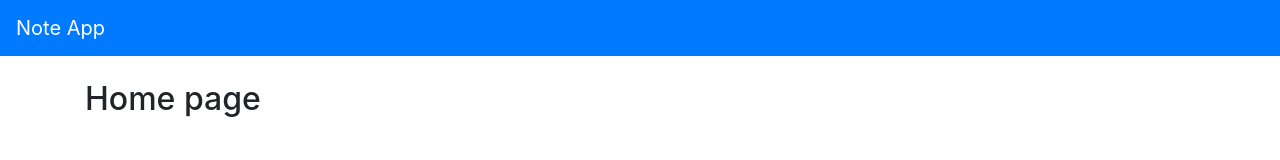
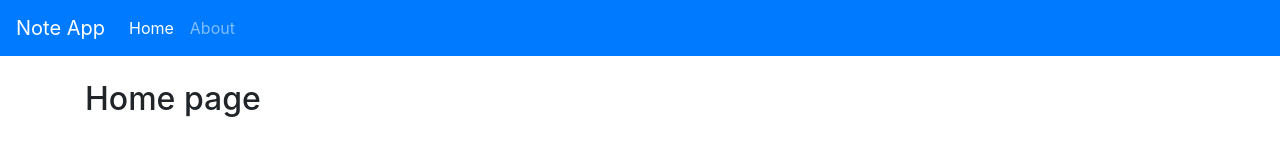
Before and after one commit to HorbynkoIvan/note-app, a React (Create React App) app: page / in a window 1280 px wide. Shown: the top 160 px of the page. Built offline with nearby package versions, Linux system fonts and the light colour scheme.

Commit message:
added navlinks

```diff
--- a/src/components/NavBar.js
+++ b/src/components/NavBar.js
@@ -1,8 +1,16 @@
 import React from "react"
+import {NavLink} from "react-router-dom";
 
 export const NavBar = () => (
     <nav className="navbar navbar-dark navbar-expand-lg bg-primary">
         <div className="navbar-brand">Note App</div>
-
+        <ul className="navbar-nav mr-auto">
+            <li className="nav-item">
+                <NavLink className="nav-link" to={"/"} exact>Home</NavLink>
+            </li>
+            <li className="nav-item">
+                <NavLink className="nav-link" to={'/about'}>About</NavLink>
+            </li>
+        </ul>
     </nav>
 )
```
